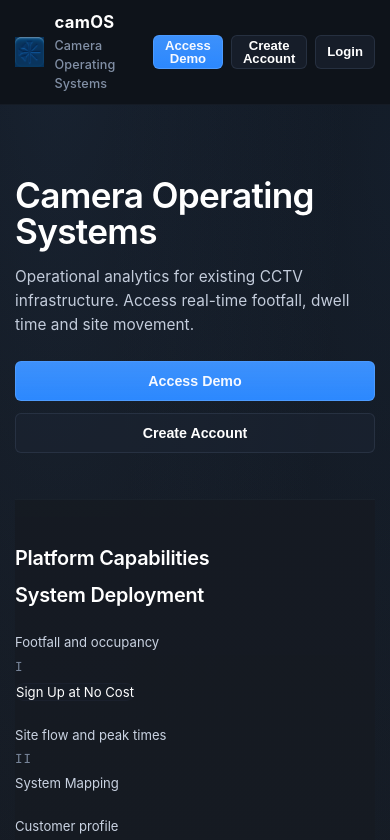
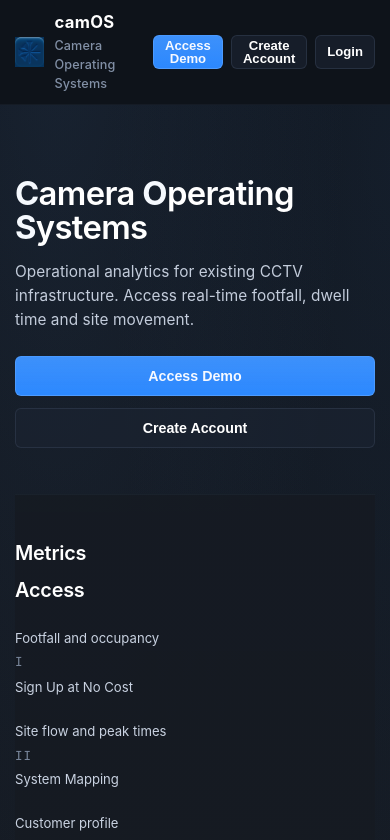
Before and after one commit to Ali-Nigzu/portal, a React (Vite) app in the folder frontend/: page / in a window 390 px wide. Shown: the top 840 px of the page. Built offline with nearby package versions, Linux system fonts and the light colour scheme; no server answers.

Commit message:
Finalize metrics-access axis and neutralize signup row styling

```diff
--- a/frontend/src/features/landing/LandingPage.tsx
+++ b/frontend/src/features/landing/LandingPage.tsx
@@ -61,7 +61,14 @@ const LandingPage: React.FC = () => {
       <main>
         <section className="landing-hero" aria-labelledby="landing-hero-title">
           <div className="landing-container landing-hero-inner">
-            <h1 id="landing-hero-title">{landingCopy.hero.headline}</h1>
+            <h1 id="landing-hero-title" aria-label={landingCopy.hero.headline}>
+              <span aria-hidden="true" className="landing-hero-initial">C</span>
+              <span aria-hidden="true">amera </span>
+              <span aria-hidden="true" className="landing-hero-initial">O</span>
+              <span aria-hidden="true">perating </span>
+              <span aria-hidden="true" className="landing-hero-initial">S</span>
+              <span aria-hidden="true">ystems</span>
+            </h1>
             <p>{landingCopy.hero.supportLine}</p>
             <div className="landing-hero-actions">
               <button
@@ -88,8 +95,8 @@ const LandingPage: React.FC = () => {
               <div className="landing-operational-grid">
                 <section className="landing-axis-layout" aria-label="Platform capabilities and system deployment" data-align-anchor="axis-layout">
                   <div className="landing-axis-headings">
-                    <h2 id="capabilities-title">{landingCopy.capabilities.heading}</h2>
-                    <h2 id="deployment-title">{landingCopy.deployment.heading}</h2>
+                    <h2 id="capabilities-title">Metrics</h2>
+                    <h2 id="deployment-title">Access</h2>
                   </div>
 
                   <ol className="landing-axis-row-matrix" role="list" aria-label="Platform capabilities and system deployment points" data-align-anchor="axis-matrix">
@@ -98,7 +105,11 @@ const LandingPage: React.FC = () => {
                         <span className="landing-axis-left">{capabilityAxisItems[index]}</span>
                         <span className="landing-axis-roman" aria-hidden="true">{label}</span>
                         {index === 0 ? (
-                          <button type="button" className="landing-axis-right landing-deployment-step-button">
+                          <button
+                            type="button"
+                            className="landing-axis-right landing-axis-right-action"
+                            onClick={scrollToSignUp}
+                          >
                             {deploymentAxisItems[index]}
                           </button>
                         ) : (
--- a/frontend/src/styles/LandingPage.css
+++ b/frontend/src/styles/LandingPage.css
@@ -115,11 +115,17 @@ body {
 .landing-hero-inner { max-width: 720px; }
 .landing-hero h1 {
   margin: 0;
-  font-size: clamp(2.2rem, 4.8vw, 3.55rem);
+  font-size: clamp(2.05rem, 4.4vw, 3.25rem);
   line-height: 1.03;
   letter-spacing: -0.02em;
   font-weight: 640;
-  max-width: 12ch;
+  max-width: none;
+  white-space: nowrap;
+}
+
+.landing-hero-initial {
+  color: color-mix(in srgb, var(--sys-text-1) 82%, #c6dbf8 18%);
+  font-weight: 660;
 }
 .landing-hero p {
   margin: 16px 0 0;
@@ -264,27 +270,31 @@ body {
   color: color-mix(in srgb, var(--sys-text-3) 90%, transparent);
 }
 
-.landing-deployment-step-button {
-  border: 1px solid color-mix(in srgb, var(--sys-line) 28%, transparent);
-  border-radius: 999px;
-  background: color-mix(in srgb, var(--sys-bg-2) 24%, transparent);
-  color: var(--sys-text-1);
-  padding: 5px 12px;
+.landing-axis-right-action {
+  appearance: none;
+  border: 0;
+  background: transparent;
+  color: var(--sys-text-2);
+  padding: 0;
+  margin: 0;
   font: inherit;
-  line-height: 1.25;
+  text-align: inherit;
+  line-height: inherit;
   cursor: pointer;
-  transition: background-color 160ms ease, border-color 160ms ease;
-  max-inline-size: 100%;
+  transition: color 140ms ease, opacity 140ms ease, text-decoration-color 140ms ease;
 }
 
-.landing-deployment-step-button:hover {
-  border-color: color-mix(in srgb, var(--sys-line) 34%, transparent);
-  background: color-mix(in srgb, var(--sys-bg-2) 30%, transparent);
+.landing-axis-right-action:hover {
+  color: var(--sys-text-1);
+  text-decoration: underline;
+  text-decoration-thickness: 1px;
+  text-underline-offset: 0.16em;
 }
 
-.landing-deployment-step-button:focus-visible {
+.landing-axis-right-action:focus-visible {
   outline: 2px solid var(--sys-accent);
   outline-offset: 2px;
+  border-radius: 2px;
 }
 
 .landing-preview {
@@ -424,6 +434,7 @@ body {
   .landing-header-top { min-height: auto; padding: 10px 0; }
   .landing-brand-name-wrap { flex-direction: column; align-items: flex-start; gap: 2px; }
   .landing-hero h1, .landing-hero p { max-width: none; }
+  .landing-hero h1 { white-space: normal; }
   .landing-hero-actions { flex-direction: column; align-items: stretch; }
   .landing-hero-actions .btn, .landing-signup-form .btn { width: 100%; }
 
```
Also changed, not shown: frontend/scripts/landing-visual-regression.mjs (+16 -1 lines).
